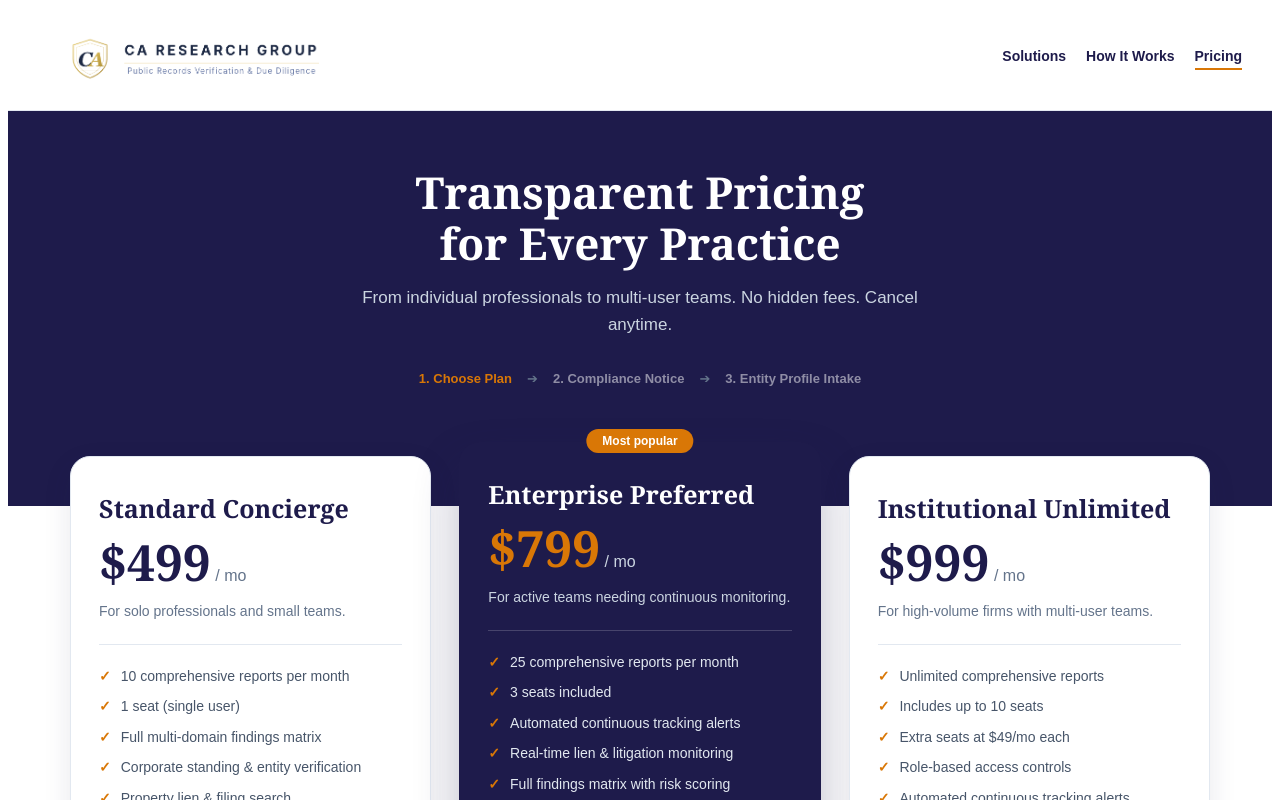
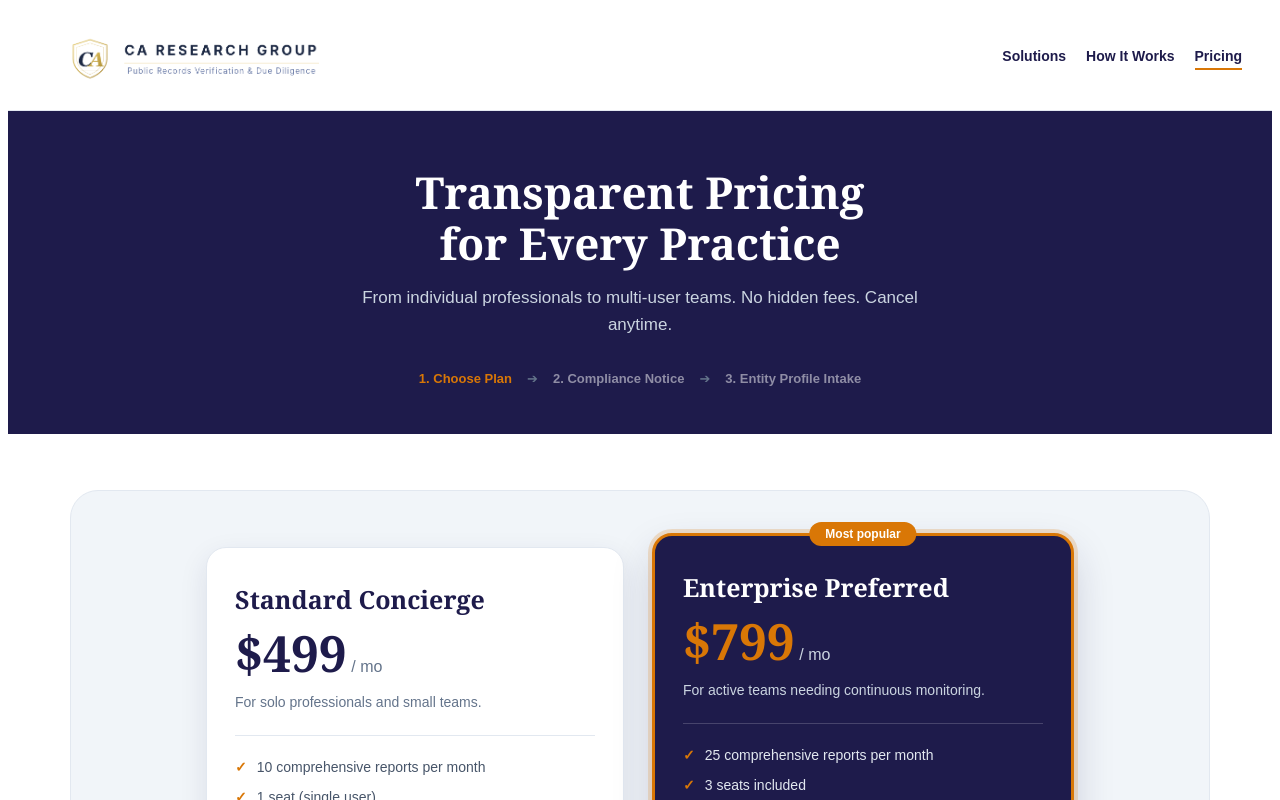
Before and after one commit to billalden01-dev/ca-research-group, a React (Vite) app: page / in a window 1280 px wide. Both pictures are taken after a click on the button "Access Pricing Plans & Intakes →". Shown: the top 800 px of the page. Built offline with nearby package versions, Linux system fonts and the light colour scheme.

Commit message:
Add files via upload

```diff
--- a/App.tsx
+++ b/App.tsx
@@ -118,6 +118,7 @@ export default function App() {
   const [targetEntityName, setTargetEntityName] = useState('');
   const [californiaCounty, setCaliforniaCounty] = useState('All Counties');
   const [corporateEmail, setCorporateEmail] = useState('');
+  const [hoveredPlan, setHoveredPlan] = useState<string | null>(null);
 
   const handleNavigate = (page: Page) => {
     setCurrentPage(page);
@@ -151,6 +152,10 @@ export default function App() {
     alert("Redirecting to secure Stripe Checkout for " + selectedTier + "...");
     window.location.href = stripeUrl;
   };
+
+  const selectedPlan = PLANS.find((p) => planLabel(p) === selectedTier);
+  const featuredPlan = PLANS.find((p) => p.featured);
+  const highlightId = hoveredPlan ?? (selectedPlan ? selectedPlan.id : featuredPlan ? featuredPlan.id : null);
 
   const stepStyle = (n: number): React.CSSProperties => ({
     color: wizardStep === n ? '#d97706' : '#ffffff',
@@ -206,10 +211,10 @@ export default function App() {
 
         {/* PRICING & SUBSCRIPTION WIZARD */}
         {currentPage === 'pricing' && (
-          <div>
+          <div style={{ backgroundColor: '#ffffff' }}>
 
             {/* HERO BAND */}
-            <div style={{ backgroundColor: '#1e1b4b', padding: '56px 20px 120px 20px', textAlign: 'center' }}>
+            <div style={{ backgroundColor: '#1e1b4b', padding: '56px 20px 48px 20px', textAlign: 'center' }}>
               <h1 style={{ fontFamily: SERIF, fontSize: '44px', fontWeight: 'bold', color: '#ffffff', margin: '0 0 16px 0', lineHeight: '1.15' }}>Transparent Pricing<br />for Every Practice</h1>
               <p style={{ fontSize: '17px', color: '#cbd5e1', maxWidth: '620px', margin: '0 auto', lineHeight: '1.6' }}>From individual professionals to multi-user teams. No hidden fees. Cancel anytime.</p>
 
@@ -223,19 +228,22 @@ export default function App() {
               </div>
             </div>
 
-            <div style={{ position: 'relative', maxWidth: '1140px', margin: '-70px auto 0 auto', padding: '0 20px 80px 20px' }}>
+            <div style={{ position: 'relative', maxWidth: '1140px', margin: '0 auto', padding: '56px 20px 80px 20px' }}>
 
               {/* STEP 1: RENDER TIERS */}
               {wizardStep === 1 && (
                 <div>
-                  <div style={{ display: 'flex', gap: '28px', justifyContent: 'center', flexWrap: 'wrap', alignItems: 'stretch', paddingTop: '20px' }}>
+                  <div style={{ backgroundColor: '#f1f5f9', border: '1px solid #e2e8f0', borderRadius: '28px', padding: '56px 28px 40px 28px' }}>
+                  <div style={{ display: 'flex', gap: '28px', justifyContent: 'center', flexWrap: 'wrap', alignItems: 'stretch' }}>
                     {PLANS.map((plan) => {
                       const label = planLabel(plan);
-                      const isSelected = selectedTier === label;
+                      const isSelected = plan.id === highlightId;
                       const dark = plan.featured;
                       return (
                         <div
                           key={plan.id}
+                          onMouseEnter={() => setHoveredPlan(plan.id)}
+                          onMouseLeave={() => setHoveredPlan(null)}
                           style={{
                             position: 'relative',
                             backgroundColor: dark ? '#1e1b4b' : '#ffffff',
@@ -276,6 +284,7 @@ export default function App() {
                         </div>
                       );
                     })}
+                  </div>
                   </div>
                   <p style={{ textAlign: 'center', fontSize: '12px', color: '#64748b', maxWidth: '640px', margin: '40px auto 0 auto', lineHeight: '1.6' }}>Reports are compiled from public records and should be independently verified. See the legal notice below.</p>
                 </div>
```
